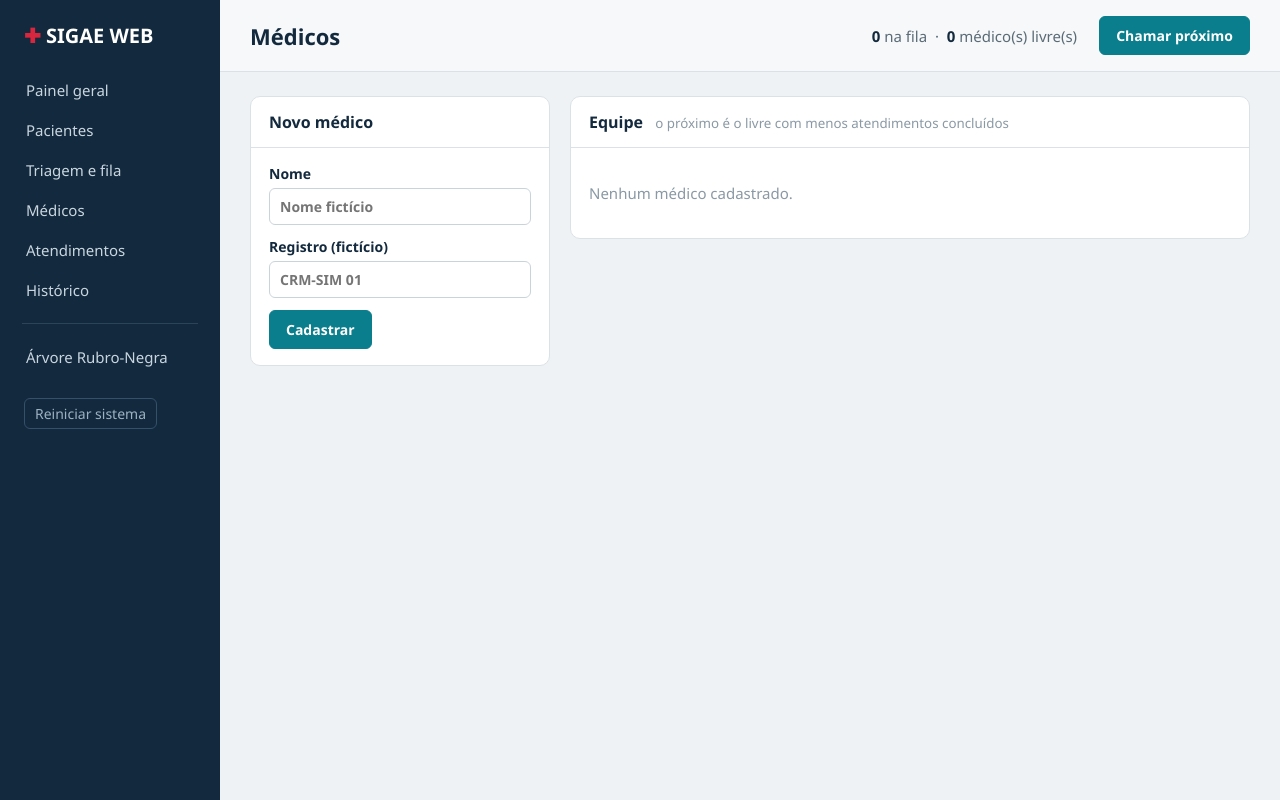
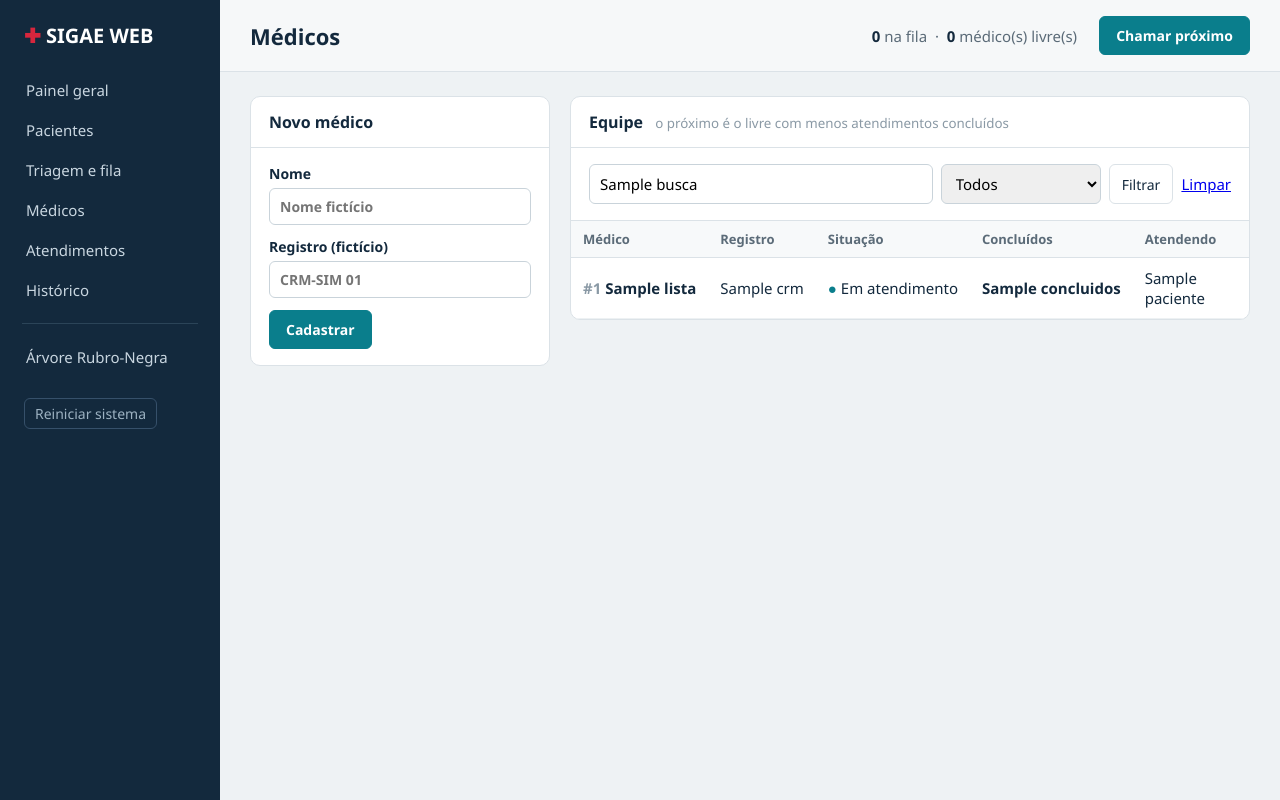
Before and after one commit to bernardorocha894/SIGAE-WEB, a Flask app: template templates/medicos.html in a window 1280 px wide. Run offline with Flask 3, Linux system fonts and the light colour scheme; the template is opened without the code that fills it: most values are stand-ins (such as "Sample title", 1, 10 or a date in 2020).

Commit message:
Commit para o sistema

```diff
--- a/app.py
+++ b/app.py
@@ -35,13 +35,9 @@ def painel():
 
 @app.route("/pacientes")
 def pacientes():
-    achado = None
-    busca = request.args.get("id", "")
-    if busca:
-        achado = sistema.pacientes.obter_item(int(busca))     # busca na Tabela Hash
-        if achado is None:
-            flash(f"Paciente #{busca} não encontrado.", "erro")
-    return render_template("pacientes.html", pagina="pacientes", achado=achado, busca=busca)
+    busca = request.args.get("busca", "").strip()
+    achados = sistema.buscar_pacientes(busca) if busca else None   # ID: Tabela Hash; nome: lista
+    return render_template("pacientes.html", pagina="pacientes", achados=achados, busca=busca)
 
 
 @app.route("/triagem")
@@ -51,7 +47,10 @@ def triagem():
 
 @app.route("/medicos")
 def medicos():
-    return render_template("medicos.html", pagina="medicos")
+    busca = request.args.get("busca", "").strip()
+    filtro = request.args.get("situacao", "")
+    lista = sistema.buscar_medicos(busca, filtro)
+    return render_template("medicos.html", pagina="medicos", lista=lista, busca=busca, filtro=filtro)
 
 
 @app.route("/atendimentos")
--- a/sistema.py
+++ b/sistema.py
@@ -176,6 +176,27 @@ class Sistema:
 
     # ---------------- consultas para as telas ----------------
 
+    def buscar_pacientes(self, texto):
+        # número: busca direto na Tabela Hash; nome: procura quem tem esse trecho no nome
+        texto = (texto or "").strip()
+        if texto.isdigit():
+            p = self.pacientes.obter_item(int(texto))
+            return [p] if p else []
+        texto = texto.lower()
+        return [p for p in self.chegadas if texto in p.nome.lower()]
+
+    def buscar_medicos(self, texto="", situacao=""):
+        # filtra por ID (Tabela Hash de médicos) ou nome, e pela situação
+        texto = (texto or "").strip()
+        if texto.isdigit():
+            m = self.medicos.obter_item(int(texto))
+            medicos = [m] if m else []
+        else:
+            medicos = [m for m in self.lista_medicos() if texto.lower() in m.nome.lower()]
+        if situacao:
+            medicos = [m for m in medicos if m.situacao == situacao]
+        return medicos
+
     def lista_medicos(self):
         medicos = self.medicos.valores()
         medicos.sort(key=lambda m: m.id)
--- a/static/style.css
+++ b/static/style.css
@@ -107,3 +107,7 @@ input, select { display: block; width: 100%; margin-top: 5px; padding: 8px 10px;
   .numeros { grid-template-columns: repeat(2, 1fr); }
 }
 .caixa ol.regras { padding: 14px 18px 14px 38px; }
+
+/* botões da última coluna podem quebrar linha para caber na tabela */
+td:last-child { white-space: normal; }
+.acoes { flex-wrap: wrap; }
--- a/templates/medicos.html
+++ b/templates/medicos.html
@@ -15,15 +15,26 @@
   <div class="caixa">
     <h2>Equipe <small>o próximo é o livre com menos atendimentos concluídos</small></h2>
     {% set proximo = s.livres.topo() %}
-    {% if s.lista_medicos() %}
+    <form class="dentro linha" style="border-bottom:1px solid var(--linha)">
+      <input name="busca" value="{{ busca }}" placeholder="Buscar por ID ou nome">
+      <select name="situacao" style="margin:0;width:auto">
+        <option value="">Todos</option>
+        <option value="Disponível" {{ 'selected' if filtro == 'Disponível' }}>Disponíveis</option>
+        <option value="Em atendimento" {{ 'selected' if filtro == 'Em atendimento' }}>Em atendimento</option>
+      </select>
+      <button>Filtrar</button>
+      {% if busca or filtro %}<a href="/medicos" style="align-self:center;white-space:nowrap">Limpar</a>{% endif %}
+    </form>
+    {% if lista %}
     <table>
       <tr><th>Médico</th><th>Registro</th><th>Situação</th><th>Concluídos</th><th>Atendendo</th></tr>
-      {% for m in s.lista_medicos() %}
+      {% for m in lista %}
       <tr><td><span class="id">#{{ m.id }}</span> <b>{{ m.nome }}</b>{{ ' (próximo)' if proximo and proximo.id == m.id }}</td>
           <td>{{ m.crm }}</td><td>{{ situacao(m.situacao) }}</td><td><b>{{ m.concluidos }}</b></td>
           <td>{{ m.paciente.nome if m.paciente else '' }}</td></tr>
       {% endfor %}
     </table>
+    {% elif busca or filtro %}<p class="vazio">Nenhum médico encontrado com esse filtro.</p>
     {% else %}<p class="vazio">Nenhum médico cadastrado.</p>{% endif %}
   </div>
 </div>
```
Also changed, not shown: templates/pacientes.html (+9 -4 lines), testes/test_sigae.py (+17 -0 lines).
